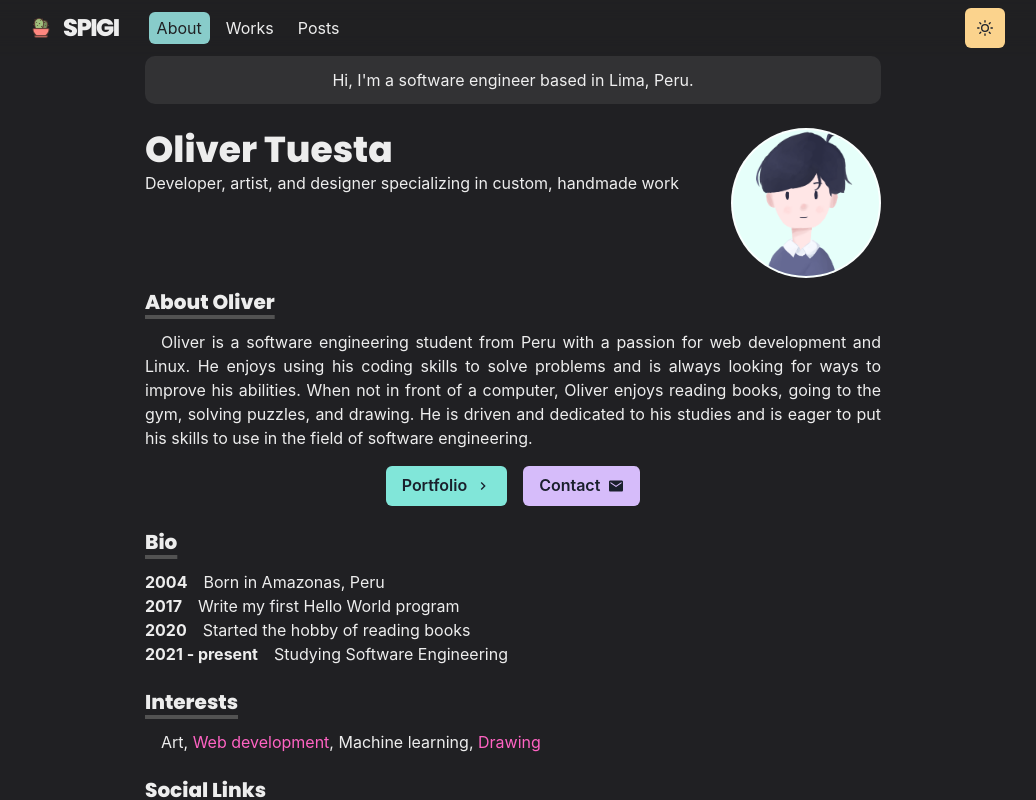
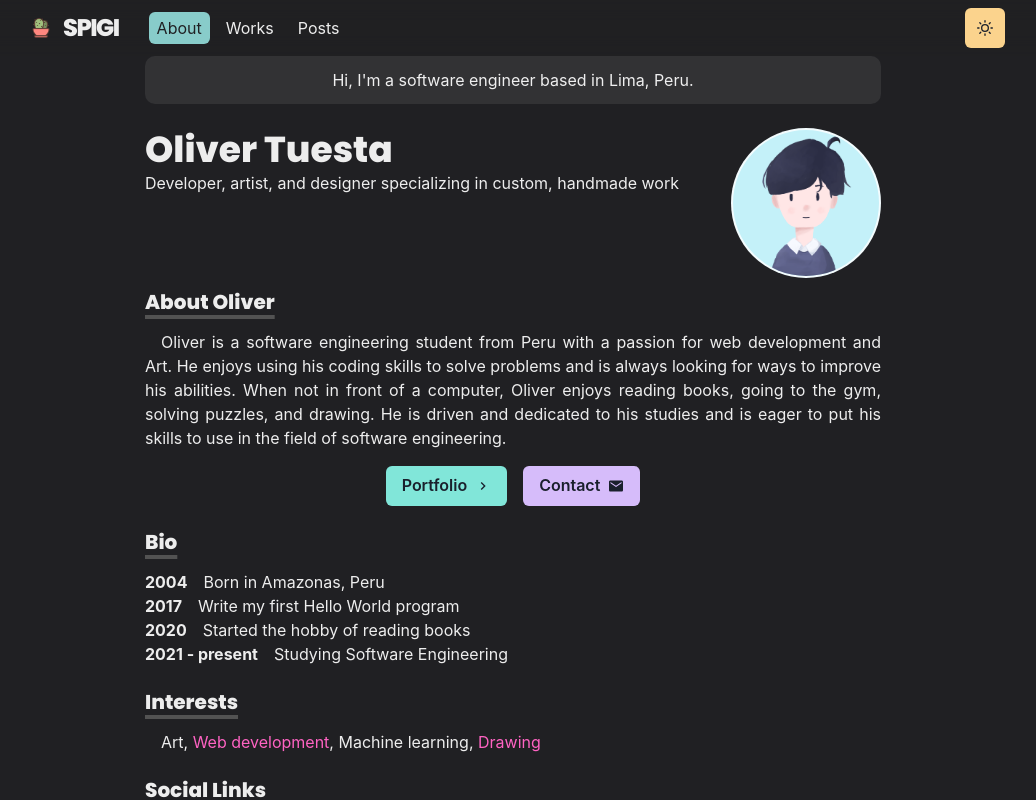
Before and after one commit to oliverTuesta/olivertuesta-homepage, a Next.js app: page / in a window 1280 px wide. Shown: the top 800 px of the page, without its empty margins (127-1163 px from the left). Built offline with nearby package versions, Linux system fonts and the light colour scheme.

Commit message:
feat: change profile picture box to flex when is sm instead of md

```diff
--- a/pages/index.js
+++ b/pages/index.js
@@ -35,7 +35,7 @@ const Home = () => {
             >
                 Hi, I&apos;m a software engineer based in Lima, Peru.
             </Box>
-            <Box display={{ md: 'flex' }}>
+            <Box display={{ sm: 'flex' }}>
                 <Box flexGrow={1}>
                     <Heading as="h2" variant="page-title">
                         Oliver Tuesta
@@ -48,7 +48,7 @@ const Home = () => {
                 <Box
                     flexShrink={0}
                     mt={{ base: 4, md: 0 }}
-                    ml={{ md: 6 }}
+                    ml={{ sm: 6 }}
                     align="center"
                 >
                     <Box
@@ -59,13 +59,9 @@ const Home = () => {
                         overflow={'hidden'}
                         width="150px"
                         height="150px"
-                        bg={useColorModeValue('orange.100', 'teal.50')}
+                        bg={useColorModeValue('teal.100', 'cyan.100')}
                     >
-                        <Image
-                            maxWidth="100px"
-                            display="inline-block"
-                            src="/images/spigi.png"
-                        />
+                        <Image display="inline-block" src="/images/spigi.png" />
                     </Box>
                 </Box>
             </Box>
@@ -76,7 +72,7 @@ const Home = () => {
                 </Heading>
                 <Paragraph>
                     Oliver is a software engineering student from Peru with a
-                    passion for web development and Linux. He enjoys using his
+                    passion for web development and Art. He enjoys using his
                     coding skills to solve problems and is always looking for
                     ways to improve his abilities. When not in front of a
                     computer, Oliver enjoys reading books, going to the gym,
```
Also changed, not shown: public/images/spigi.png.
